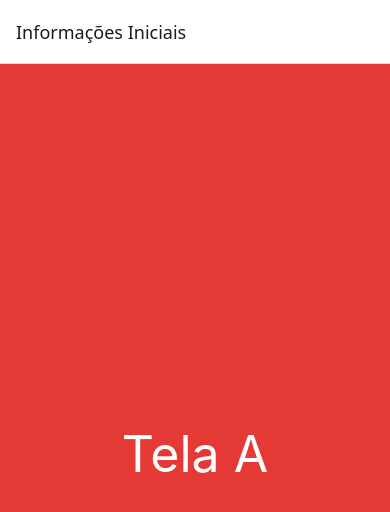
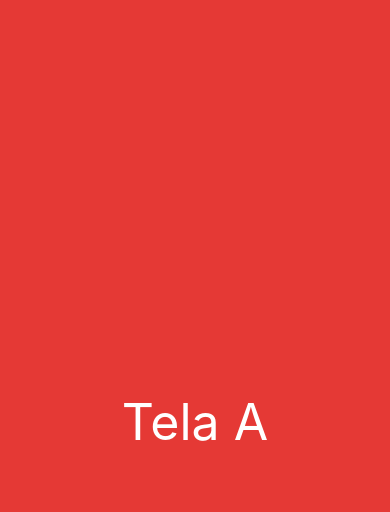
Before and after one commit to davidIsrael-rj/ReactNavigation_ReactNative, a React Native app: screen /TelaA in a window 390 px wide. Shown: the top 512 px of the page. Built offline with nearby package versions, Linux system fonts and the light colour scheme.

Commit message:
Exibir ou não o nome da tela

```diff
--- a/src/navegacao/Stack.jsx
+++ b/src/navegacao/Stack.jsx
@@ -7,7 +7,8 @@ import TelaC from '../views/TelaC';
 const Stack = createStackNavigator()
 
 export default props => (
-    <Stack.Navigator initialRouteName='TelaA' >
+    <Stack.Navigator initialRouteName='TelaA'
+        screenOptions={{headerShown: false}} >
         <Stack.Screen
             name='TelaA'
             options={{title: 'Informações Iniciais'}}
```
